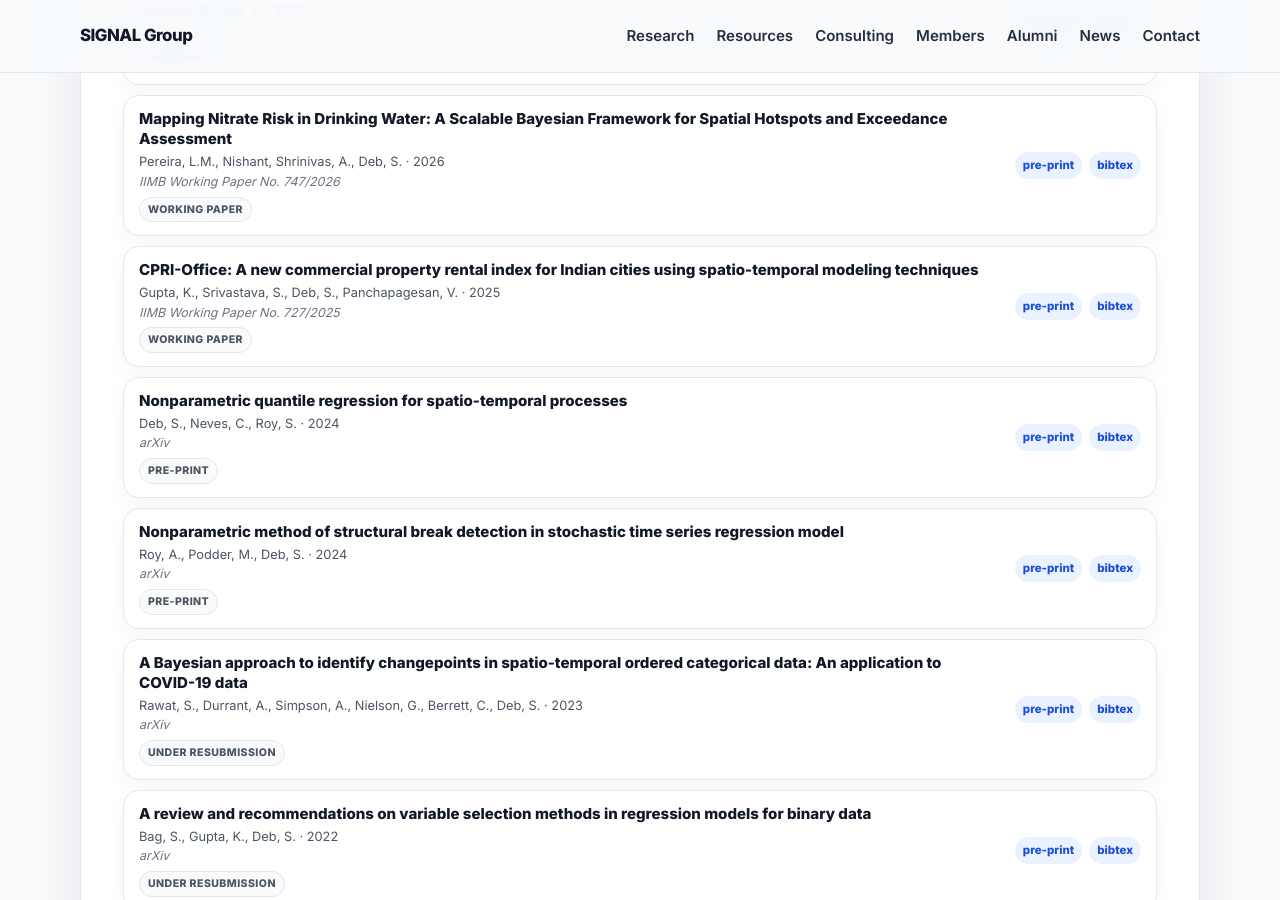
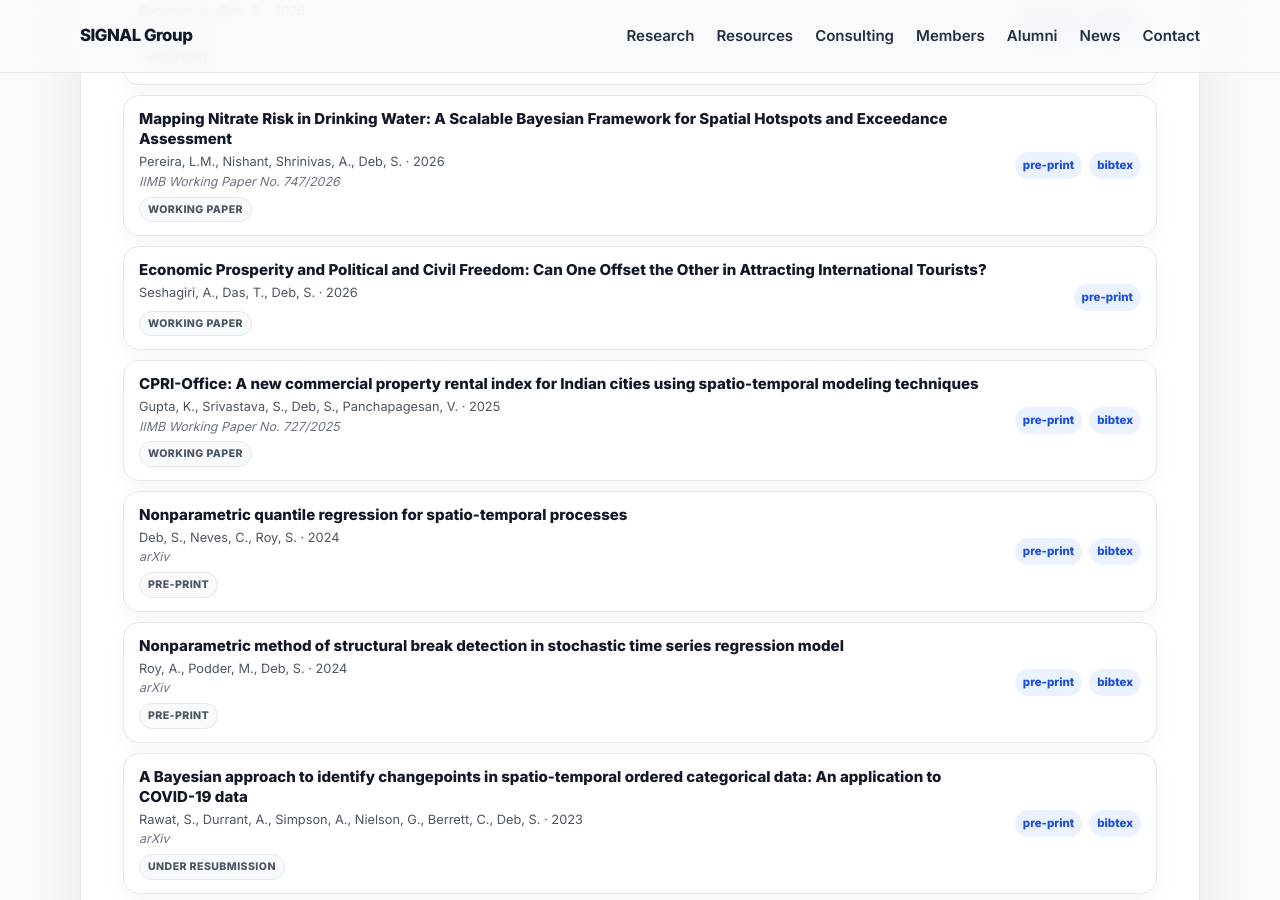
Before and after one commit to soudeepd/soudeeps-research-group, a Jekyll site: the page built from docs/_pages/research.md, in a window 1280 px wide and 900 px high, scrolled down 1862 px. Built offline with Jekyll 4.4.1, drawn with Linux system fonts in a browser that asks for light colours.

Commit message:
new updates

```diff
--- a/docs/_data/publications.yml
+++ b/docs/_data/publications.yml
@@ -1,3 +1,17 @@
+- title: "Economic Prosperity and Political and Civil Freedom: Can One Offset the Other in Attracting International Tourists?"
+  authors: "Seshagiri, A., Das, T., Deb, S."
+  year: 2026
+  type: preprint
+  status: "Working paper"
+  venue: ""
+  themes:
+    - other-applications
+  people:
+    - amrutha-seshagiri
+  links:
+    - label: pre-print
+      url: "/assets/resources/others/2026_Seshagiri et al_Preprint.pdf"
+
 - title: "Mapping Nitrate Risk in Drinking Water: A Scalable Bayesian Framework for Spatial Hotspots and Exceedance Assessment"
   authors: "Pereira, L.M., Nishant, Shrinivas, A., Deb, S."
   year: 2026
```
Also changed, not shown: docs/_data/news.yml (+21 -0 lines), docs/assets/images/news/2026/asmb-2026-10.png (added), docs/assets/images/news/2026/tourismpaper-2026-10.png (added), 2 other files.
